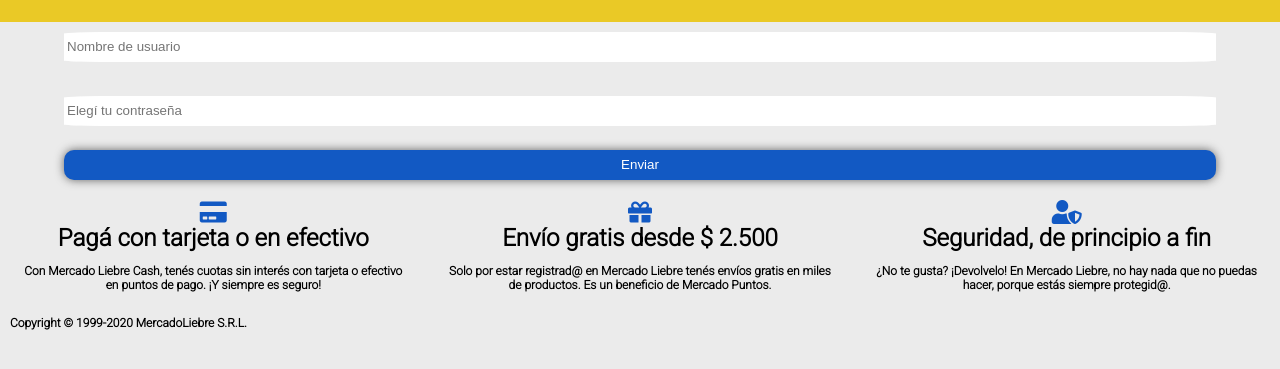
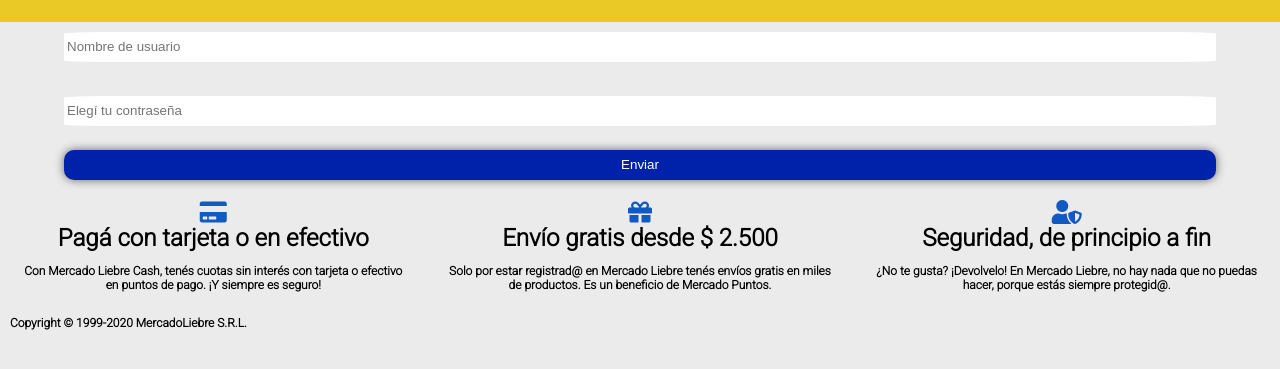
Before and after one commit to carlos33936079/mercadoliebre, a website: page views/login.html in a window 1280 px wide. In both pictures the pointer is over the button "Enviar". Shown: the part 109-478 px from the top of the page. Drawn offline with Linux system fonts and the light colour scheme; files whose address does not match are found by name.

Commit message:
cambiar color a enviar login

```diff
--- a/public/css/style.css
+++ b/public/css/style.css
@@ -219,6 +219,9 @@
     border-radius: 10px;
     background: #1259c3;
 }
+.submit_btn:hover{
+    background-color: #0022AA;
+}
 .btn_register{
     display: flex;
     justify-content: space-between;
@@ -322,6 +325,7 @@
     .burger{
         display: none;
     }
+
 }
 @media screen and (min-width:769px) {
     /* modify here */
```
